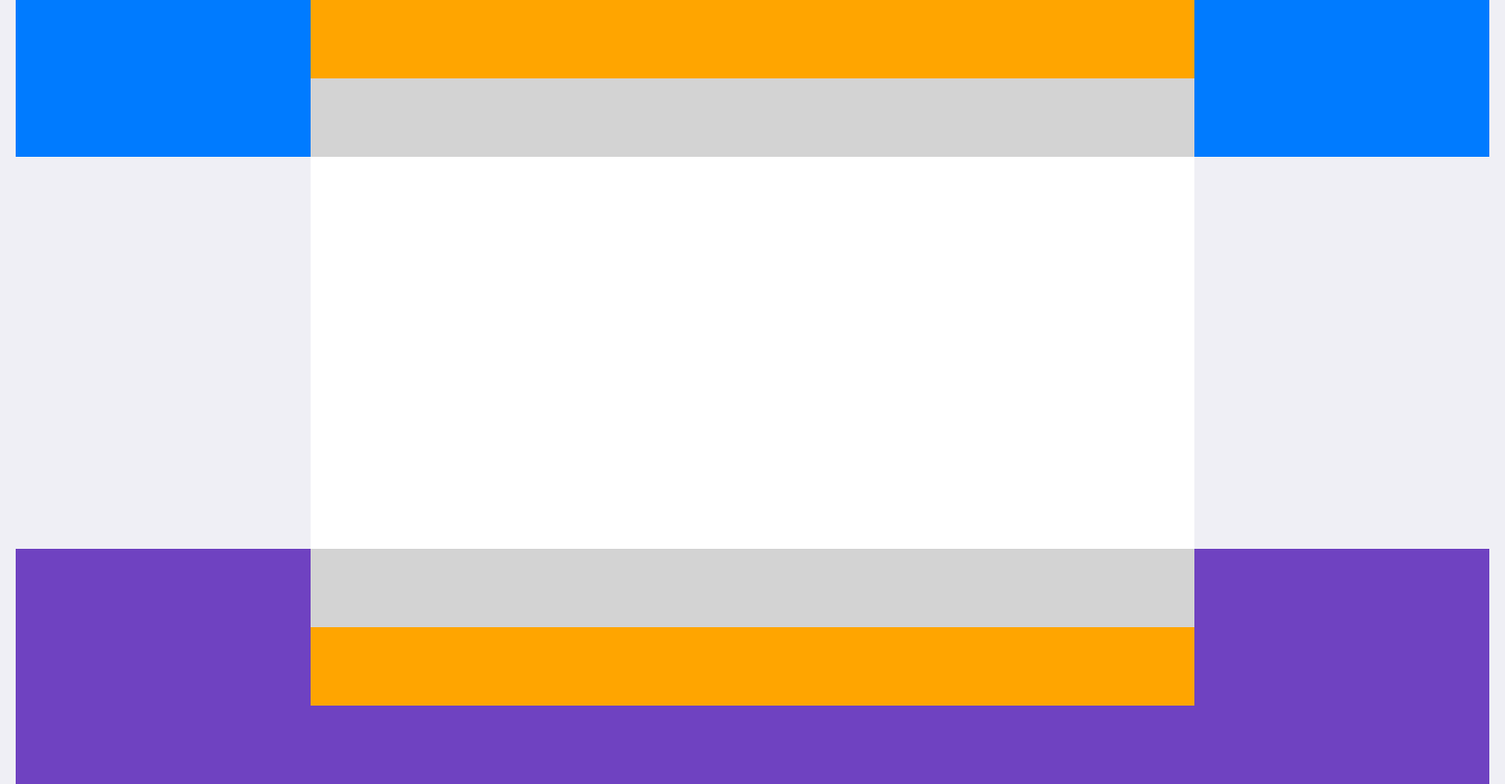
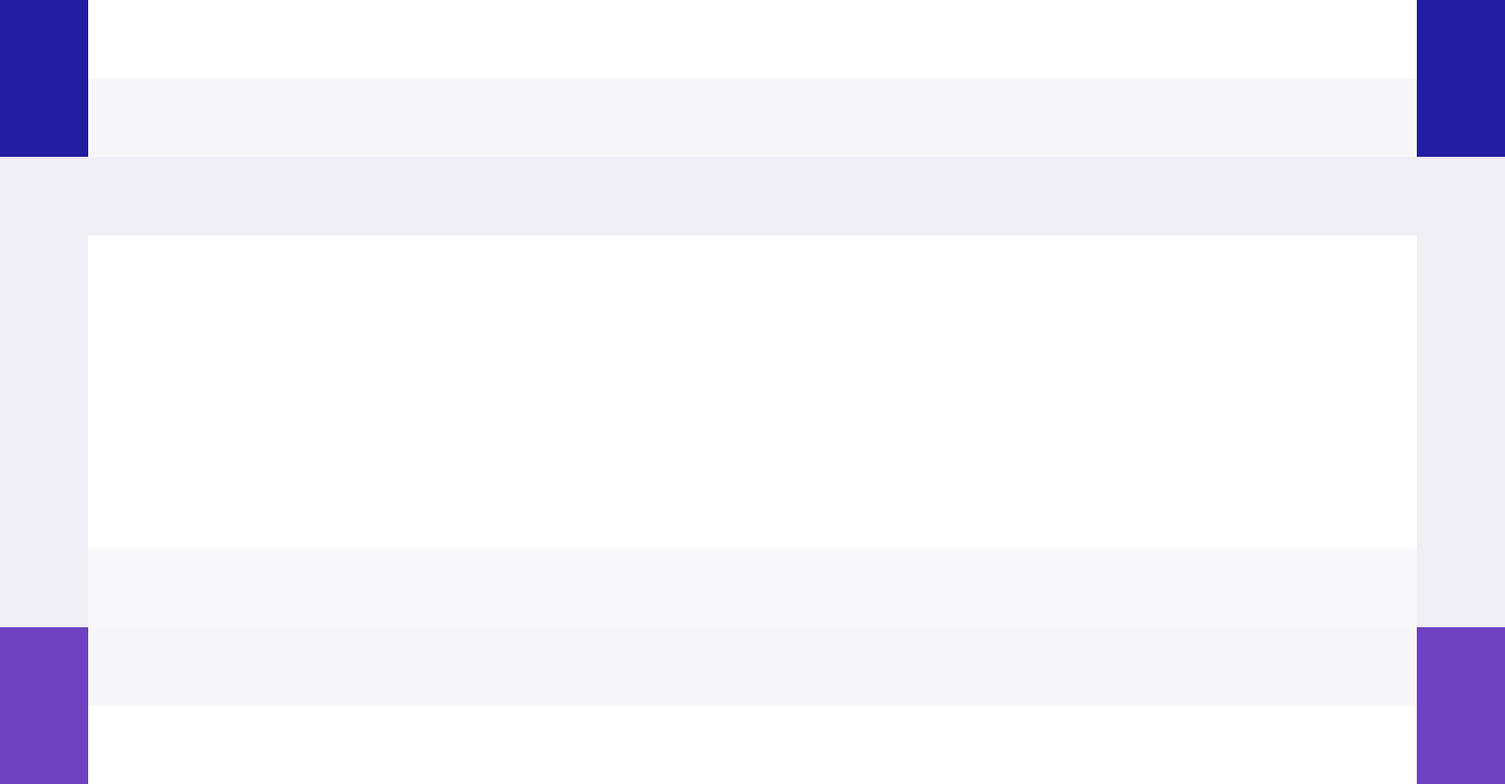
Before and after one commit to christopher-adolphe/css-grid-layout, a plain HTML site: page index.html in a window 1536 px wide. Shown: the whole page at 98% size. Drawn offline with Linux system fonts and the light colour scheme.

Commit message:
Added style for responsive grid

```diff
--- a/assets/styles/app.css
+++ b/assets/styles/app.css
@@ -17,7 +17,7 @@ body {
   display: flex;
   justify-content: center;
   align-items: flex-start;
-  padding: 0 1rem;
+  /* padding: 0 1rem; */
   background-color: rgb(239, 239, 245);
 }
 
@@ -52,38 +52,99 @@ body {
 }
 
 .app-header-bg {
-  grid-area: 1 / 1 / 3 / 6;
-  background: #007bff;
+  grid-area: 1 / 1 / 3 / -1;
+  background: #231da1;
 }
 
 .app-header {
-  grid-area: 1 / 2 / 2 / 5;
-  background: orange;
+  grid-area: 1 / 1 / 2 / -1;
+  background: #ffffff;
 }
 
 .app-nav {
-  grid-area: 2 / 2 / 3 / 5;
-  background: lightgray;
+  width: 275px;
+  grid-area: 1 / 1 / -1 / -1;
+  background: #f7f6f9;
+}
+
+.app-sub-header {
+  grid-area: 2 / 1 / 3 / -1;
+  background: #efeff5;
 }
 
 .app-content {
-  grid-area: 3 / 2 / 8 / 5;
-  background: white;
+  grid-area: 3 / 1 / 14 / -1;
+  background: #f8f8fb;
+}
+
+.app-content-block-1 {
+  grid-area: 3 / 1 / 4 / 2;
+  background: #ffffff;
+}
+
+.app-content-block-2 {
+  grid-area: 4 / 1 / 5 / 2;
+  background: #ffffff;
+}
+
+.app-content-block-3 {
+  grid-area: 5 / 1 / 6 / 2;
+  background: #ffffff;
+}
+
+.app-content-block-4 {
+  grid-area: 6 / 1 / 7 / 2;
+  background: #ffffff;
+}
+
+.app-content-block-5 {
+  grid-area: 7 / 1 / 8 / 2;
+  background: #ffffff;
+}
+
+.app-content-block-6 {
+  grid-area: 8 / 1 / 9 / 2;
+  background: #ffffff;
+}
+
+.app-content-block-7 {
+  grid-area: 9 / 1 / 10 / 2;
+  background: #ffffff;
+}
+
+.app-content-block-8 {
+  grid-area: 10 / 1 / 11 / 2;
+  background: #ffffff;
+}
+
+.app-content-block-9 {
+  grid-area: 11 / 1 / 12 / 2;
+  background: #ffffff;
+}
+
+.app-content-block-10 {
+  grid-area: 12 / 1 / 13 / 2;
+  background: #ffffff;
+}
+
+.app-content-block-11 {
+  grid-area: 13 / 1 / 14 / 2;
+  background: #ffffff;
 }
 
 .app-footer-bg {
-  grid-area: 8 / 1 / 11 / 6;
+  grid-area: 14 / 1 / -1 / -1;
   background: #6f42c1;
 }
 
 .app-pre-footer {
-  grid-area: 8 / 2 / 9 / 5;
-  background: lightgray;
+  grid-area: 14 / 1 / 15 / -1;
+  background: #f7f6f9;
 }
 
 .app-footer {
-  grid-area: 9 / 2 / 10 / 5;
-  background: orange;
+  grid-area: 15 / 1 / -1 / -1;
+  background: #ffffff;
 }
 
 @media screen and (min-width: 991px) {
@@ -104,12 +165,167 @@ body {
     ". ."
     ". .";
   }
+
+  .app-content-block-1 {
+    grid-area: 3 / 1 / 4 / 2;
+  }
+
+  .app-content-block-2 {
+    grid-area: 3 / 2 / 4 / -1;
+  }
+
+  .app-content-block-3 {
+    grid-area: 4 / 1 / 5 / -1;
+  }
+
+  .app-content-block-4 {
+    grid-area: 5 / 1 / 6 / -1;
+  }
+
+  .app-content-block-5 {
+    grid-area: 6 / 1 / 8 / 2;
+  }
+
+  .app-content-block-6 {
+    grid-area: 6 / 2 / 7 / -1;
+  }
+
+  .app-content-block-7 {
+    grid-area: 7 / 2 / 8 / -1;
+  }
+
+  .app-content-block-8 {
+    grid-area: 8 / 1 / 9 / 2;
+  }
+
+  .app-content-block-9 {
+    grid-area: 8 / 2 / 9 / -1;
+  }
+
+  .app-content-block-10 {
+    grid-area: 9 / 1 / 10 / -1;
+  }
+
+  .app-content-block-11 {
+    grid-area: 10 / 1 / 11 / -1
+    ;
+  }
+
+  .app-content {
+    grid-area: 3 / 1 / 11 / -1;
+  }
+
+  .app-footer-bg {
+    grid-area: 11 / 1 / -1 / -1;
+  }
+
+  .app-pre-footer {
+    grid-area: 11 / 1 / 12 / -1;
+  }
+
+  .app-footer {
+    grid-area: 12 / 1 / -1 / -1;
+  }
+}
+
+@media screen and (min-width: 1025px) {
+  .app-layout {
+    grid-template-rows: repeat(13, 1fr); /*auto*/
+    grid-template-columns: 0.25fr 4fr 4fr 0.25fr;
+    grid-template-areas:
+    ". . . ."
+    ". . . ."
+    ". . . ."
+    ". . . ."
+    ". . . ."
+    ". . . ."
+    ". . . ."
+    ". . . ."
+    ". . . ."
+    ". . . ."
+    ". . . ."
+    ". . . ."
+    ". . . .";
+  }
+
+  .app-header {
+    grid-area: 1 / 2 / 2 / 4;
+  }
+
+  .app-nav {
+    width: 100%;
+    grid-area: 2 / 2 / 3 / 4;
+  }
+
+  .app-sub-header {
+    grid-area: 3 / 2 / 4 / 4;
+  }
+
+  .app-content {
+    grid-area: 4 / 2 / 12 / 4;
+  }
+
+  .app-content-block-1 {
+    grid-area: 4 / 2 / 5 / 3;
+  }
+
+  .app-content-block-2 {
+    grid-area: 4 / 3 / 5 / 4;
+  }
+
+  .app-content-block-3 {
+    grid-area: 5 / 2 / 6 / 4;
+  }
+
+  .app-content-block-4 {
+    grid-area: 6 / 2 / 7 / 4;
+  }
+
+  .app-content-block-5 {
+    grid-area: 7 / 2 / 9 / 3;
+  }
+
+  .app-content-block-6 {
+    grid-area: 7 / 3 / 8 / 4;
+  }
+
+  .app-content-block-7 {
+    grid-area: 8 / 3 / 9 / 4;
+  }
+
+  .app-content-block-8 {
+    grid-area: 9 / 2 / 10 / 3;
+  }
+
+  .app-content-block-9 {
+    grid-area: 9 / 3 / 10 / 4;
+  }
+
+  .app-content-block-10 {
+    grid-area: 10 / 2 / 11 / 4;
+  }
+
+  .app-content-block-11 {
+    grid-area: 11 / 2 / 12 / 4;
+  }
+
+  .app-footer-bg {
+    grid-area: 12 / 1 / -1 / -1;
+  }
+
+  .app-pre-footer {
+    grid-area: 12 / 2 / 13 / 4;
+  }
+
+  .app-footer {
+    grid-area: 13 / 2 / -1 / 4;
+  }
 }
 
 @media screen and (min-width: 1399px) {
   .app-layout {
     grid-template-rows: repeat(10, 1fr); /*auto*/
-    grid-template-columns: 1fr 1fr 1fr 1fr 1fr;
+    grid-template-columns: 1fr 5fr 5fr 5fr 1fr;
     grid-template-areas:
     ". . . . ."
     ". . . . ."
@@ -121,14 +337,87 @@ body {
     ". . . . ."
     ". . . . ."
     ". . . . .";
-    padding: 0 1rem;
+    /* padding: 0 1rem; */
+  }
+
+  .app-header {
+    grid-area: 1 / 2 / 2 / 5;
+  }
+
+  .app-nav {
+    width: 100%;
+    grid-area: 2 / 2 / 3 / 5;
+  }
+
+  .app-sub-header {
+    grid-area: 3 / 2 / 4 / 5;
+  }
+
+  .app-content {
+    grid-area: 4 / 2 / 9 / 5;
+  }
+
+  .app-content-block-1 {
+    grid-area: 4 / 2 / 5 / 3;
+  }
+
+  .app-content-block-2 {
+    grid-area: 4 / 3 / 5 / 4;
+  }
+
+  .app-content-block-3 {
+    grid-area: 4 / 4 / 5 / 5;
+  }
+
+  .app-content-block-4 {
+    grid-area: 5 / 2 / 6 / 3;
+  }
+
+  .app-content-block-5 {
+    grid-area: 5 / 3 / 7 / 5;
+  }
+
+  .app-content-block-6 {
+    grid-area: 6 / 2 / 7 / 3;
+  }
+
+  .app-content-block-7 {
+    grid-area: 7 / 2 / 8 / 3;
+  }
+
+  .app-content-block-8 {
+    grid-area: 7 / 3 / 8 / 4;
+  }
+
+  .app-content-block-9 {
+    grid-area: 7 / 4 / 8 / 5;
+  }
+
+  .app-content-block-10 {
+    grid-area: 9 / 2 / 10 / 3;
+  }
+
+  .app-content-block-11 {
+    grid-area: 9 / 3 / 10 / 5;
+  }
+
+  .app-footer-bg {
+    grid-area: 9 / 1 / -1 / -1;
+  }
+
+  .app-pre-footer {
+    grid-area: 9 / 2 / 10 / 5;
+  }
+
+  .app-footer {
+    grid-area: 10 / 2 / -1 / 5;
   }
 }
 
 @media screen and (min-width: 1439px) {
-  .app-root {
+  /* .app-root {
     padding: 0;
-  }
+  } */
 
   /*.app-layout {*/
   /*  width: 1380px;*/
--- a/index.html
+++ b/index.html
@@ -8,33 +8,44 @@
     <link rel="stylesheet" href="assets/styles/app.css" />
   </head>
   <body>
-    <!-- <div class="app-layout">
-      <div class="app-header">
-        <div class="app-header__top"></div>
-
-        <div class="app-header__bottom"></div>
-      </div>
-
-      <div class="app-content">
-        <div class="app-container">
-          <main class="app-main">
-            <div class="app-main__header"></div>
-
-            <div class="app-main__body"></div>
-          </main>
-        </div>
-      </div>
-
-      <div class="app-footer"></div>
-    </div> -->
     <div class="app-root">
       <div class="app-layout">
         <div class="app-header-bg"></div>
+
         <div class="app-header"></div>
+
         <div class="app-nav"></div>
+
+        <div class="app-sub-header"></div>
+
         <div class="app-content"></div>
+
+        <div class="app-content-block-1"></div>
+
+        <div class="app-content-block-2"></div>
+
+        <div class="app-content-block-3"></div>
+
+        <div class="app-content-block-4"></div>
+
+        <div class="app-content-block-5"></div>
+
+        <div class="app-content-block-6"></div>
+
+        <div class="app-content-block-7"></div>
+
+        <div class="app-content-block-8"></div>
+
+        <div class="app-content-block-9"></div>
+
+        <div class="app-content-block-10"></div>
+
+        <div class="app-content-block-11"></div>
+
         <div class="app-footer-bg"></div>
+
         <div class="app-pre-footer"></div>
+
         <div class="app-footer"></div>
       </div>
     </div>
```
Also changed, not shown: assets/media/01-layout-mobile.png (added), assets/media/02-layout-tablet.png (added), assets/media/03-layout-sm-desktop.png (added), assets/media/04-layout-lg-desktop.png (added).
